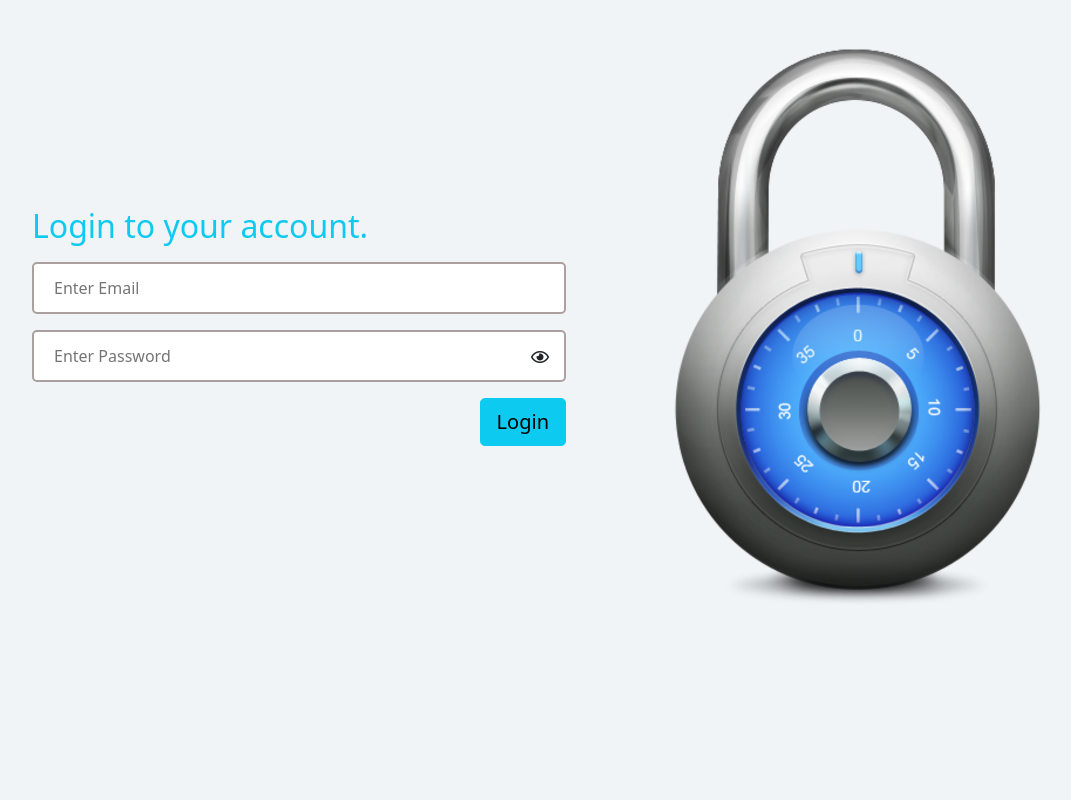
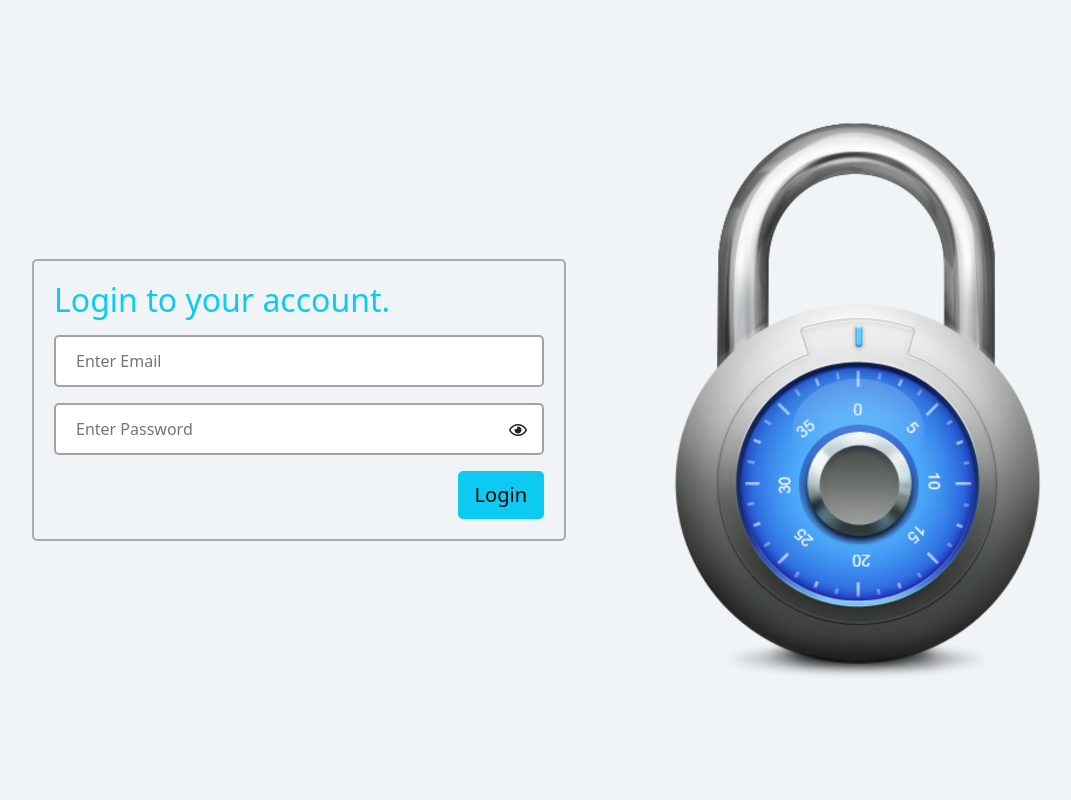
Before and after one commit to vijaypal-hestabit/hbct, a PHP site: page /admin/index.php in a window 1280 px wide. Shown: the whole page, without its empty margins (62-1133 px from the left). Run offline with PHP 8.4, Linux system fonts and the light colour scheme; some libraries are stand-ins or nearby versions.

```diff
--- a/admin/css/global.css
+++ b/admin/css/global.css
@@ -1,3 +1,7 @@
+html, body {
+    height: 100vh;
+}
+
 body{
     background-color: #e4ecf08c !important;
 }
@@ -19,3 +23,7 @@ input[type=date] {
     box-sizing: border-box;
     border-radius: 5px;
 }
+.content_center{
+    height: 100vh;
+    align-items: center;
+}
--- a/admin/css/login.css
+++ b/admin/css/login.css
@@ -4,3 +4,8 @@
     cursor: pointer;
     margin-top: 27px;
 }
+.login_section{
+    border: 2px solid #a7abad;
+    padding: 20px;
+    border-radius: 5px;
+}
--- a/admin/index.php
+++ b/admin/index.php
@@ -25,7 +25,7 @@ if (isset($_SESSION['email'])) {
 
         <div class="admin_login">
             <div class="container">
-                <div class="row mt-5">
+                <div class="row content_center">
                     <div class="col-sm-6 d-grid align-items-center">
                         <div class="login_section">
                             <h2 class="text-info">Login to your account.</h2>
--- a/css/home.css
+++ b/css/home.css
@@ -40,7 +40,7 @@ img {
 }
 
 .mobile_none {
-    display: block !important;
+    display: inline !important;
 }
 
 .mobile_block {
```
Also changed, not shown: .htaccess (added), frontend/README.md, 1 other file.
